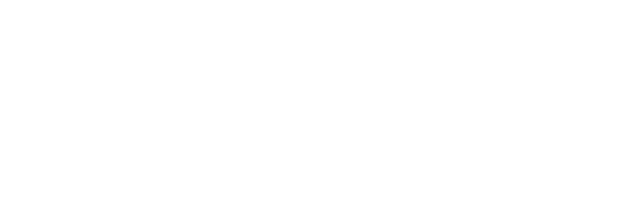
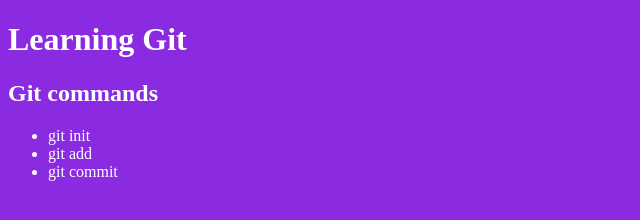
Before and after one commit to awaji-kachi/LearnGit, a plain HTML site: page index.html in a window 1280 px wide. Shown: the whole page, without its empty margins (0-640 px from the left). Drawn offline with Linux system fonts and the light colour scheme.

Commit message:
Add style and commands to page

```diff
--- a/index.html
+++ b/index.html
@@ -4,6 +4,12 @@
     <link rel="stylesheet" href="main.css">
 </head>
 <body>
-
+    <h1>Learning Git</h1>
+    <h2>Git commands</h2>
+    <ul>
+        <li>git init</li>
+        <li>git add</li>
+        <li>git commit</li>
+    </ul>
 </body>
 </html>
--- a/main.css
+++ b/main.css
@@ -0,0 +1,4 @@
+body{
+    background-color: blueviolet;
+    color: white;
+}
```
